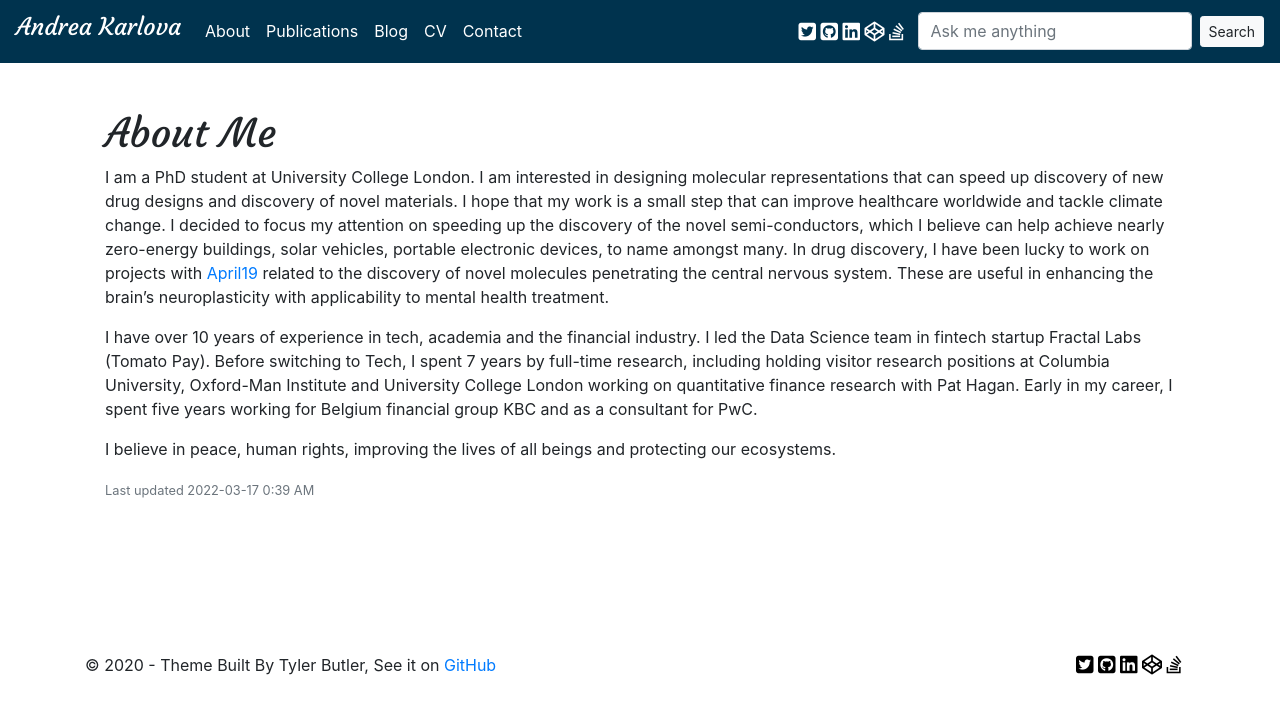
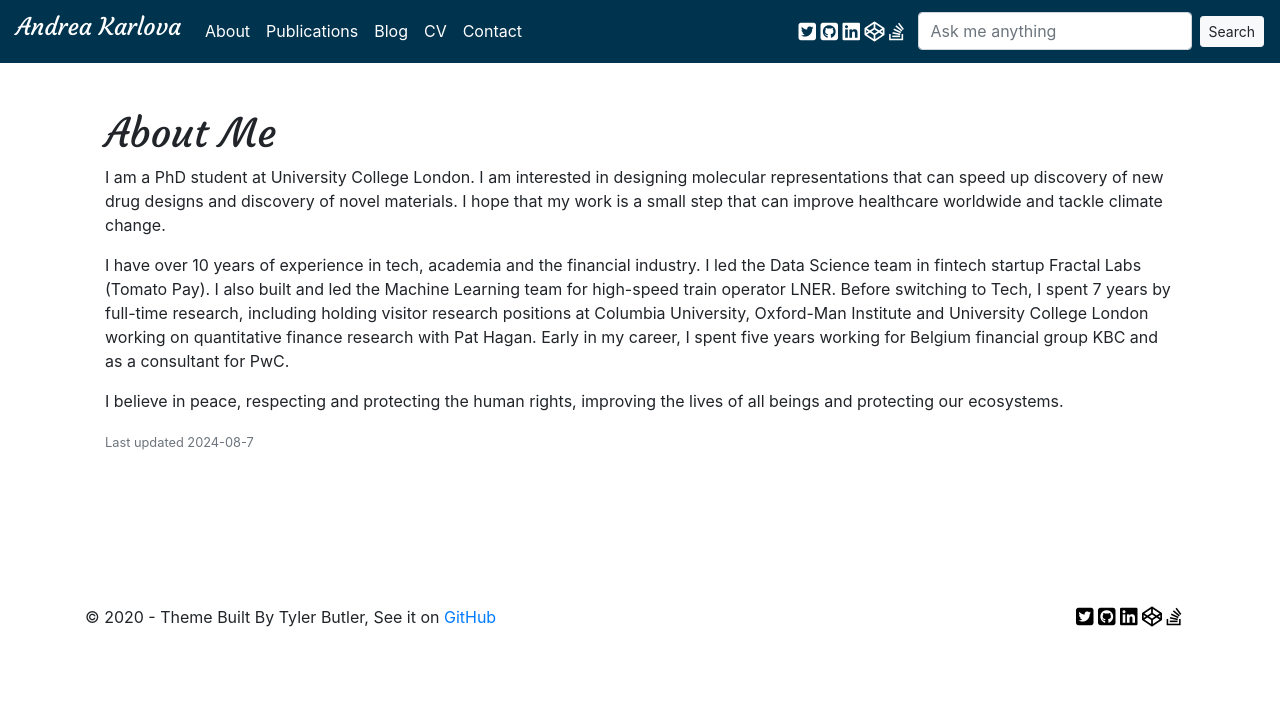
Before and after one commit to AndreaKarlova/andreakarlova.github.io, a Jekyll site: the page built from pages/about.md, in a window 1280 px wide. Shown: the top 714 px of the page. Built offline with Jekyll 4.4.1, drawn with Linux system fonts in a browser that asks for light colours; nearby versions of some CDN libraries.

Commit message:
Update about.md

```diff
--- a/pages/about.md
+++ b/pages/about.md
@@ -4,7 +4,7 @@ permalink: /about.html
 title: About Me
 description: Get to know what I'm up too
 header-img:
-last-updated: 2022-03-17 0:39 AM
+last-updated: 2024-08-7
 ---
 
 <h1 class="mx-auto" style="font-family:Courgette;">{{ page.title }}</h1>
@@ -13,9 +13,7 @@ I am a PhD student at University College London.
 I am interested in designing molecular representations that can speed up discovery of new drug designs
 and discovery of novel materials.
 I hope that my work is a small step that can improve healthcare worldwide and tackle climate change.
-I decided to focus my attention on speeding up the discovery of the novel semi-conductors, which I believe can help achieve nearly zero-energy buildings, solar vehicles, portable electronic devices, to name amongst many.  In drug discovery, I have been lucky to work on projects with [April19](https://www.april19.ai/) related to the discovery of novel molecules penetrating the central nervous system.
-These are useful in enhancing the brain's neuroplasticity with applicability to mental health treatment.
 
-I have over 10 years of experience in tech, academia and the financial industry. I led the Data Science team in fintech startup Fractal Labs (Tomato Pay). Before switching to Tech, I spent 7 years by full-time research, including holding visitor research positions at Columbia University, Oxford-Man Institute and University College London working on quantitative finance research with Pat Hagan. Early in my career, I spent five years working for Belgium financial group KBC and as a consultant for PwC.
+I have over 10 years of experience in tech, academia and the financial industry. I led the Data Science team in fintech startup Fractal Labs (Tomato Pay). I also built and led the Machine Learning team for high-speed train operator LNER. Before switching to Tech, I spent 7 years by full-time research, including holding visitor research positions at Columbia University, Oxford-Man Institute and University College London working on quantitative finance research with Pat Hagan. Early in my career, I spent five years working for Belgium financial group KBC and as a consultant for PwC.
 
-I believe in peace, human rights, improving the lives of all beings and protecting our ecosystems.
+I believe in peace, respecting and protecting the human rights, improving the lives of all beings and protecting our ecosystems.
```
